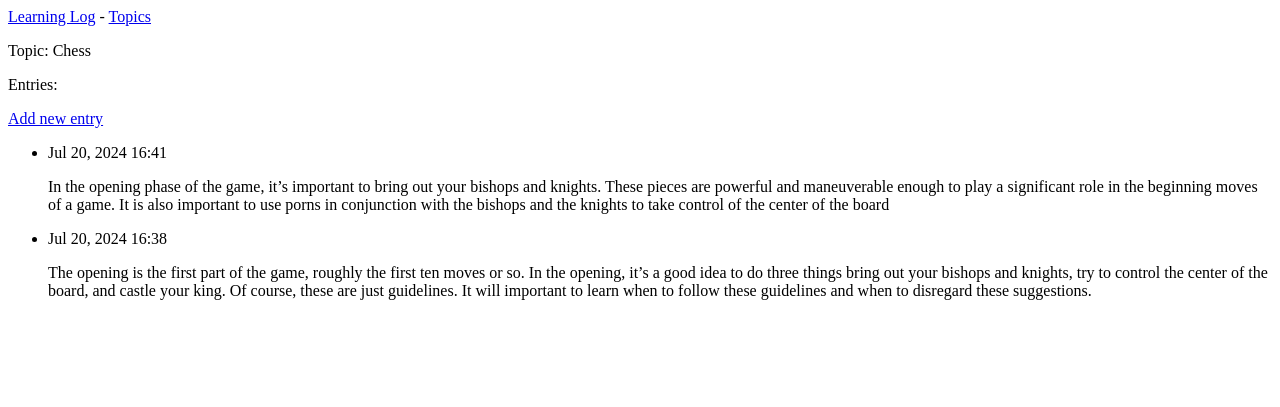
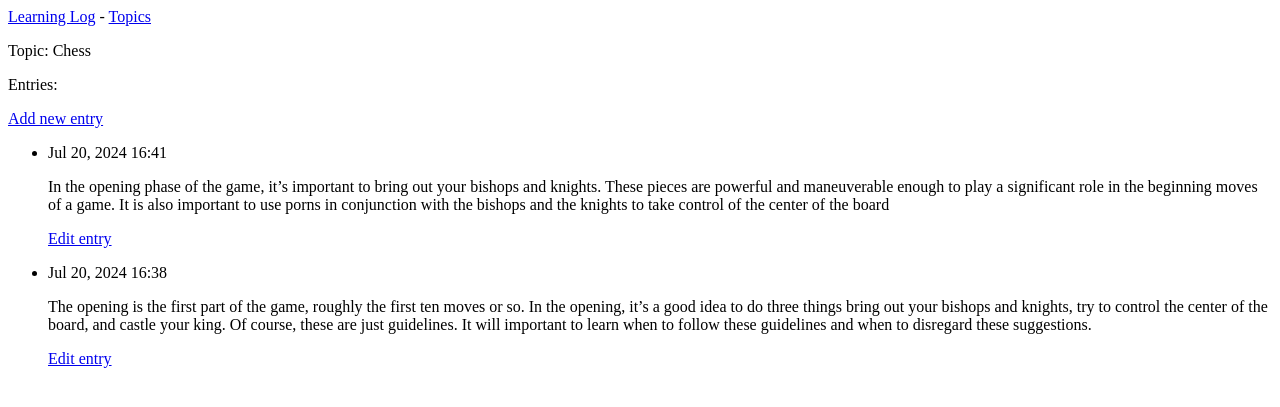
Before and after one commit to eugenemadzivanyika/Learning_Log, a Django app: page /topics/1/ in a window 1280 px wide. Shown: the top 407 px of the page. Run offline with Django 5.2, Linux system fonts and the light colour scheme; data comes from the database, SQL or seed files in the repository; both versions use the stored data as it was after the commit.

Commit message:
Edit entries feature working properly

```diff
--- a/learning_logs/templates/learning_logs/topic.html
+++ b/learning_logs/templates/learning_logs/topic.html
@@ -18,6 +18,13 @@
     <li>
       <p>{{ entry.date_added|date:"M d, Y H:i" }}</p>
       <p>{{ entry.text|linebreaks }}</p>
+
+      <p>
+        <a href="{% url "learning_logs:edit_entry" entry.id %}">
+          Edit entry
+        </a>
+      </p>
+
     </li>
 
   {% empty %}
--- a/learning_logs/urls.py
+++ b/learning_logs/urls.py
@@ -14,6 +14,7 @@ urlpatterns = [
     path("new_topic/", views.new_topic, name = "new_topic"),
     # Page for adding a new entry
     path("new_entry/<int:topic_id>/", views.new_entry, name ="new_entry"),
-
+    # Page for editing an existing entry
+    path("edit_entry/<int:entry_id>/", views.edit_entry, name="edit_entry")
 
     ]
--- a/learning_logs/views.py
+++ b/learning_logs/views.py
@@ -1,6 +1,6 @@
 from django.shortcuts import render, redirect
 
-from .models import Topic
+from .models import Topic, Entry
 from .forms import TopicForm, EntryForm
 
 
@@ -59,3 +59,22 @@ def new_entry(request, topic_id):
     # Display a blank or invalid form
     context = {"topic": topic, "form": form}
     return render(request, "learning_logs/new_entry.html", context)
+
+def edit_entry(request, entry_id):
+    """Edit an existing entry."""
+    entry = Entry.objects.get(id=entry_id)
+    topic = entry.topic
+
+    if request.method != "POST":
+        # Initial request; pre-fill form with current entry.
+        form = EntryForm(instance=entry)
+
+    else:
+        # POST data submitted; process data.
+        form = EntryForm(instance=entry, data=request.POST)
+        if form.is_valid():
+            form.save()
+            return redirect("learning_logs:topic", topic_id=topic.id)
+
+    context = {'entry': entry, 'topic': topic, 'form': form}
+    return render(request, "learning_logs/edit_entry.html", context)
```
Also changed, not shown: learning_logs/templates/learning_logs/edit_entry.html (added, +25 -0 lines), db.sqlite3.
